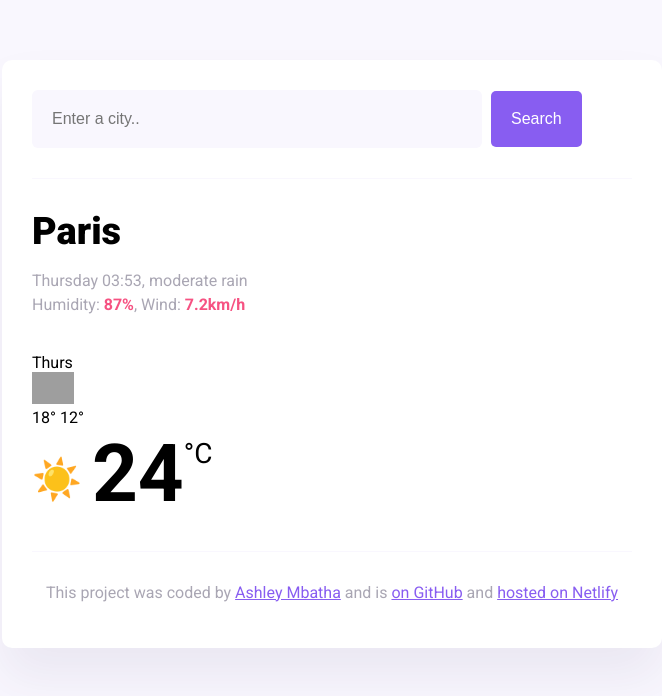
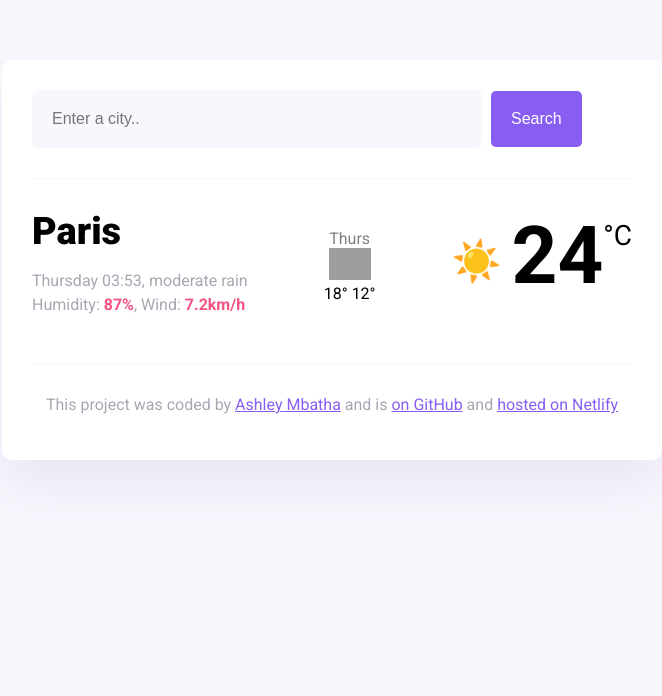
Before and after one commit to Ashley2112/SheCodes-Project, a website built with Parcel: page index.html in a window 1280 px wide. Shown: the whole page, without its empty margins (308-970 px from the left). Built offline with nearby package versions, Linux system fonts and the light colour scheme; grey boxes are pictures that could not be loaded.

Commit message:
Update styles.css

```diff
--- a/src/styles.css
+++ b/src/styles.css
@@ -97,20 +97,21 @@ footer {
   color: rgba(39, 33, 66, 0.4);
 }
 
-.current-weather {
-  display: flex;
-  flex-direction: column;
+.weather-forecast {
+  margin-top: 20px;
+  text-align: center;
+  color: black;
 }
 
-.weather-forecast {
-  margin-top: 20px; /* Add some space between current-details and weather-forecast */
+.weather-forecast-date {
+  font-size: 16px;
+  opacity: 0.5;
 }
 
-.main {
-  display: flex;
-  flex-direction: column;
+.weather-forecast-temperature-min {
+  opacity: 0.5;
 }
 
-.weather-forecast {
-  margin-top: 20px; /* Add some space between current-temperature and weather-forecast */
+.weather-forecats-temperatures {
+  font-size: 13px;
 }
```
